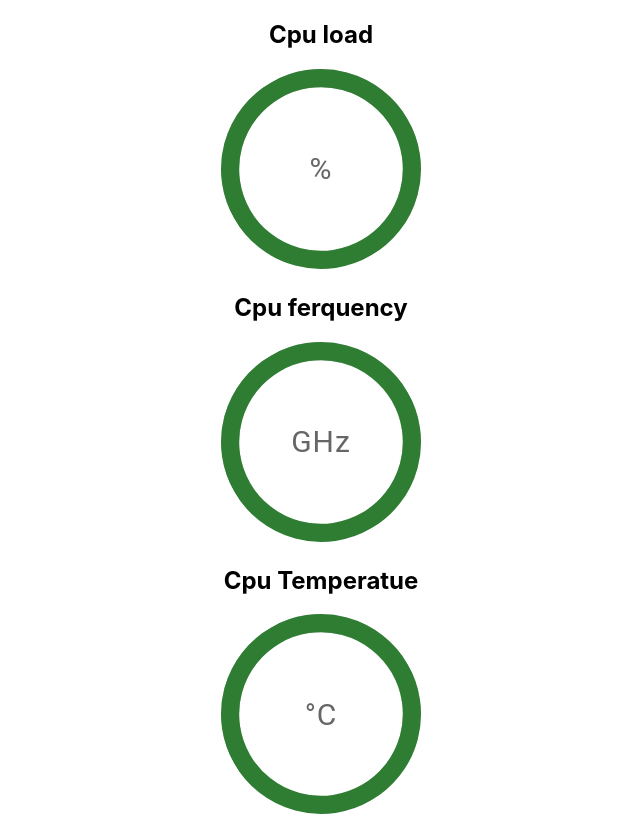
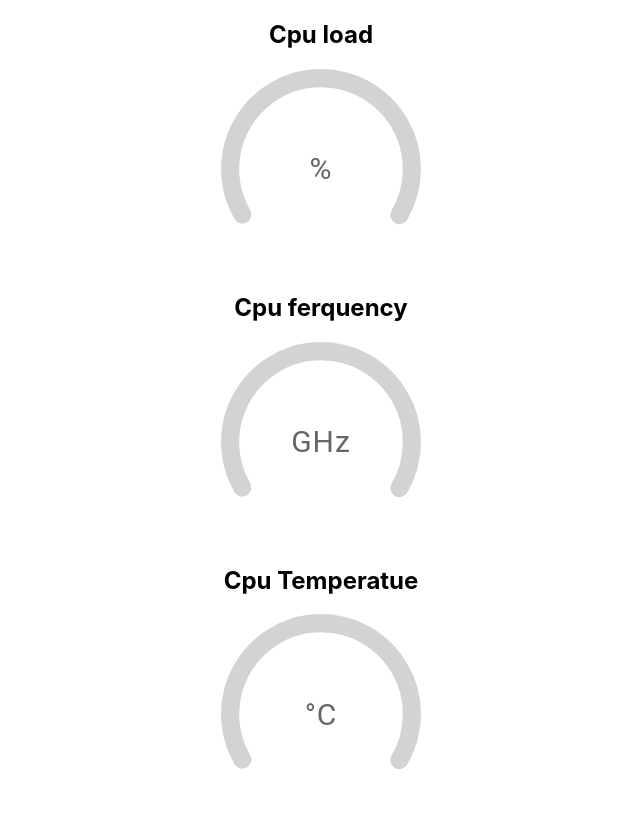
Before and after one commit to TadasBruzas91/my-site, a React (Create React App) app in the folder react-dashboard/: page / in a window 1280 px wide. Shown: the top 816 px of the page, without its empty margins (319-959 px from the left). Built offline with nearby package versions, Linux system fonts and the light colour scheme; no server answers.

Commit message:
Fix progress bar overflov when value is undefined.

```diff
--- a/react-dashboard/src/components/CircularProgressWithLabel.jsx
+++ b/react-dashboard/src/components/CircularProgressWithLabel.jsx
@@ -11,7 +11,7 @@ export default function CircularProgressWithLabel(props) {
   }
 
   const scale = 1.5;
-  const modValue = normalized / scale;
+  const modValue = normalized ? normalized / scale : 0;
 
   function getColor(value) {
     //value from 0 to 1
```
